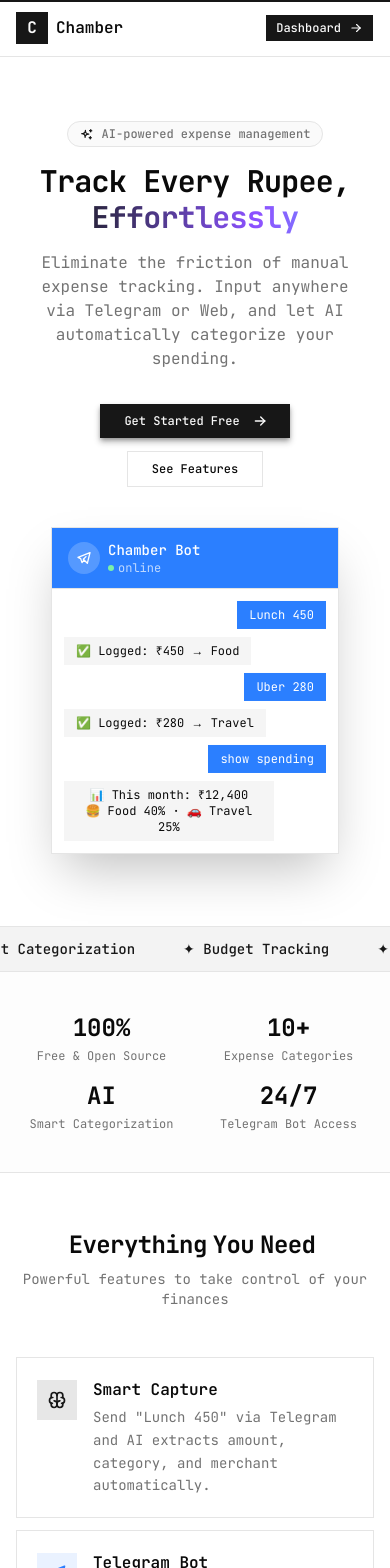
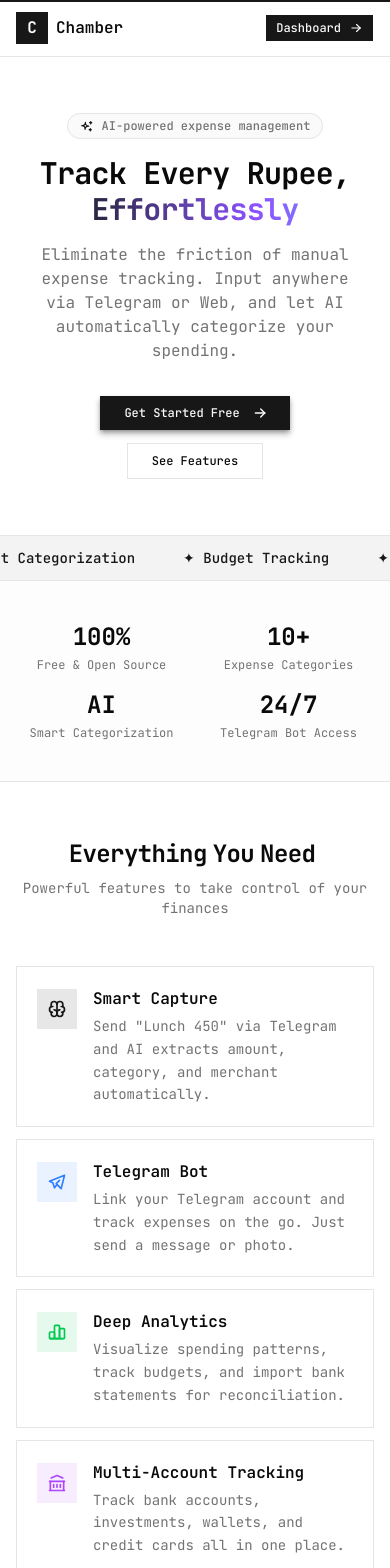
Before and after one commit to Sukhendu2002/Chamber, a Next.js app: page / in a window 390 px wide. Shown: the top 1568 px of the page. Built offline with nearby package versions, Linux system fonts and the light colour scheme.

Commit message:
fix: footer max-w-6xl, hide telegram mock on mobile, improve hero mobile layout

```diff
--- a/components/animated-landing.tsx
+++ b/components/animated-landing.tsx
@@ -636,7 +636,7 @@ export function AnimatedLanding() {
                 {/* ── Hero Section ─────────────────────────────────────── */}
                 <section className="relative container mx-auto max-w-6xl px-4 overflow-hidden">
                     <FloatingOrbs />
-                    <div className="relative flex flex-col items-center justify-center px-2 py-16 text-center sm:py-20 md:py-28 lg:flex-row lg:gap-16 lg:text-left lg:py-32">
+                    <div className="relative flex flex-col items-center justify-center px-2 py-14 text-center sm:py-20 md:py-24 lg:flex-row lg:gap-16 lg:text-left lg:py-32">
                         {/* Hero text */}
                         <div className="flex-1">
                             <motion.div
@@ -702,8 +702,8 @@ export function AnimatedLanding() {
                             </motion.div>
                         </div>
 
-                        {/* Hero visual: Telegram mock */}
-                        <div className="mt-12 lg:mt-0 lg:flex-shrink-0">
+                        {/* Hero visual: Telegram mock — hidden below lg */}
+                        <div className="hidden lg:block lg:mt-0 lg:flex-shrink-0">
                             <motion.div
                                 animate={{ y: [0, -12, 0] }}
                                 transition={{ duration: 4, repeat: Infinity, ease: "easeInOut" }}
@@ -1017,7 +1017,7 @@ export function AnimatedLanding() {
 
                 {/* ── Footer ──────────────────────────────────────────────── */}
                 <footer className="border-t">
-                    <div className="container mx-auto flex flex-col items-center gap-2 px-4 py-6 sm:flex-row sm:justify-between sm:py-8">
+                    <div className="container mx-auto max-w-6xl flex flex-col items-center gap-2 px-4 py-6 sm:flex-row sm:justify-between sm:py-8">
                         <div className="flex items-center gap-2">
                             <div className="flex h-6 w-6 items-center justify-center rounded bg-primary text-primary-foreground text-xs font-bold">
                                 C
```
